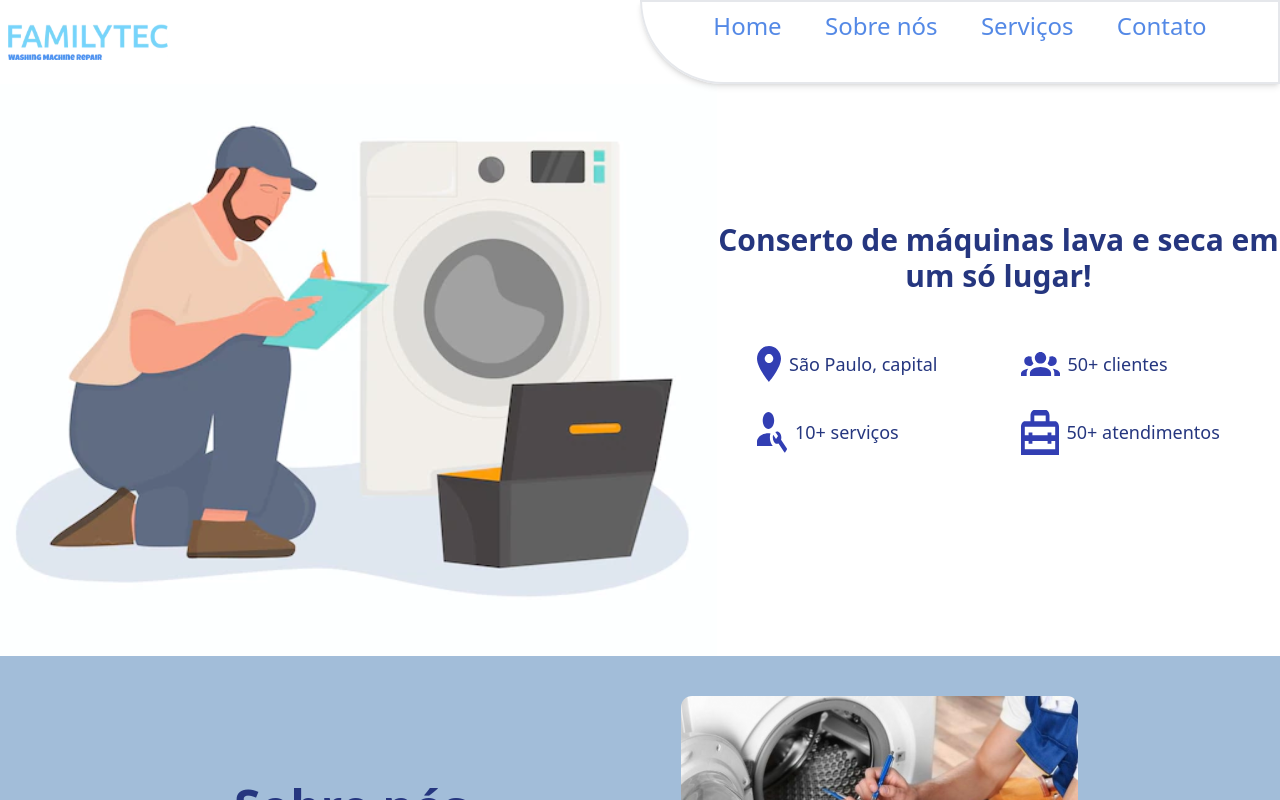
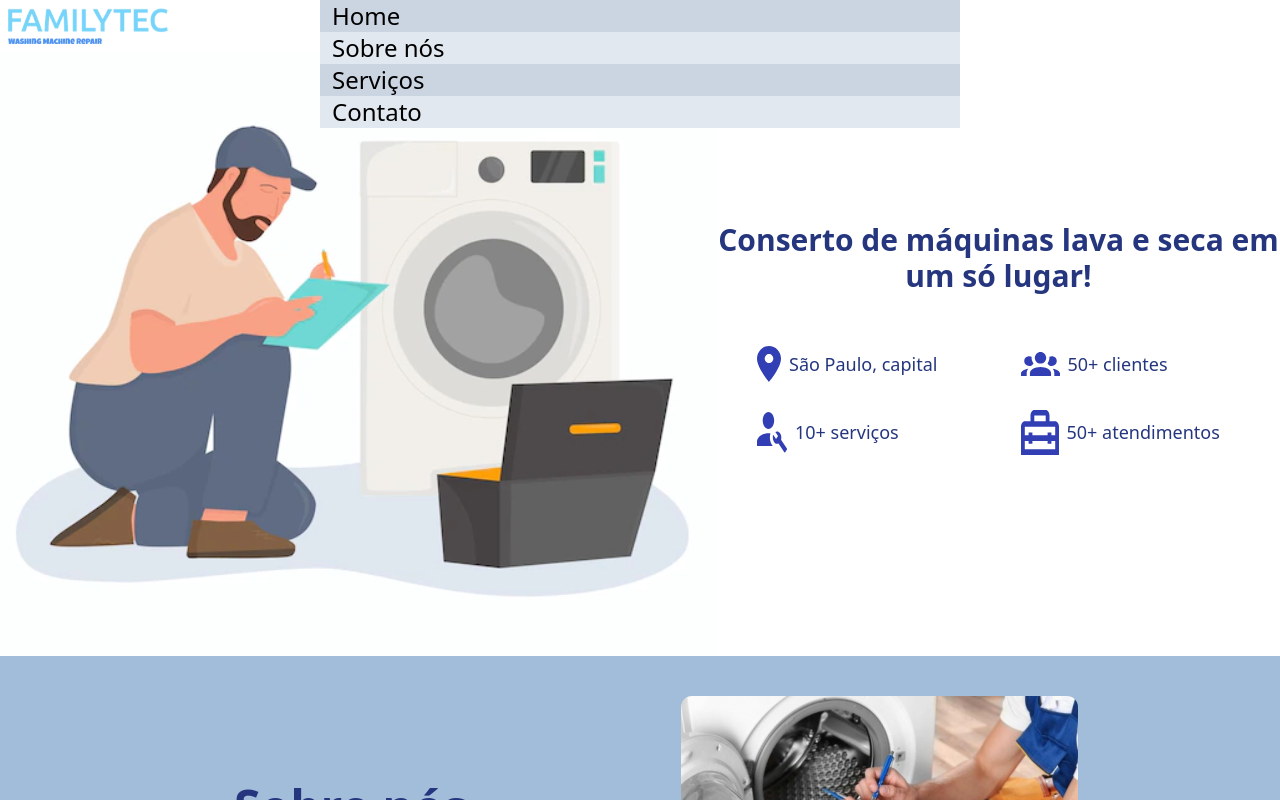
Before and after one commit to zThiago15/family-tec-frontend, a React (Vite) app: page / in a window 1280 px wide. Shown: the top 800 px of the page. Built offline with nearby package versions, Linux system fonts and the light colour scheme.

Commit message:
fix: background transparent on click

```diff
--- a/src/pages/landing-page/components/Header.tsx
+++ b/src/pages/landing-page/components/Header.tsx
@@ -18,19 +18,20 @@ export default function Header() {
 
       <div className={`
         ${showNavBar ? 'block' : 'hidden'}
-        lg:inline-block w-[50%]
+        fixed bg-transparent w-full
+        lg:block
         `}>
         <nav
           className="
-            text-2xl flex flex-col justify-evenly pt-2 w-full
-            lg:flex-row text-terciary-color border-solid border-2 rounded-bl-full shadow-md p-10
+            text-2xl flex flex-col justify-evenly w-[50%] m-auto
+            lg:flex-row:text-terciary-color:border-solid:border-2:rounded-bl-full:shadow-md:p-10
           "
           onClick={() => setShowNavBar(!showNavBar)}
         >
-          <a href="#home" className="px-3 bg-slate-200 transition-colors hover:bg-slate-300 lg:bg-white hover:bg-slate-100">Home</a>
-          <a href="#about-us" className="px-3 bg-slate-200 transition-colors hover:bg-slate-300 lg:bg-white hover:bg-slate-100">Sobre nós</a>
-          <a href="#services" className="px-3 bg-slate-200 transition-colors hover:bg-slate-300 lg:bg-white hover:bg-slate-100">Serviços</a>
-          <a href="#contact" className="px-3 bg-slate-200 transition-colors hover:bg-slate-300 lg:bg-white hover:bg-slate-100">Contato</a>
+          <a href="#home" className="px-3 even:bg-slate-200 odd:bg-slate-300 transition-colors lg:bg-white hover:bg-slate-100">Home</a>
+          <a href="#about-us" className="px-3 even:bg-slate-200 odd:bg-slate-300 transition-colors lg:bg-white hover:bg-slate-100">Sobre nós</a>
+          <a href="#services" className="px-3 even:bg-slate-200 odd:bg-slate-300 transition-colors lg:bg-white hover:bg-slate-100">Serviços</a>
+          <a href="#contact" className="px-3 even:bg-slate-200 odd:bg-slate-300 transition-colors lg:bg-white hover:bg-slate-100">Contato</a>
         </nav>
 
       </div>
```
